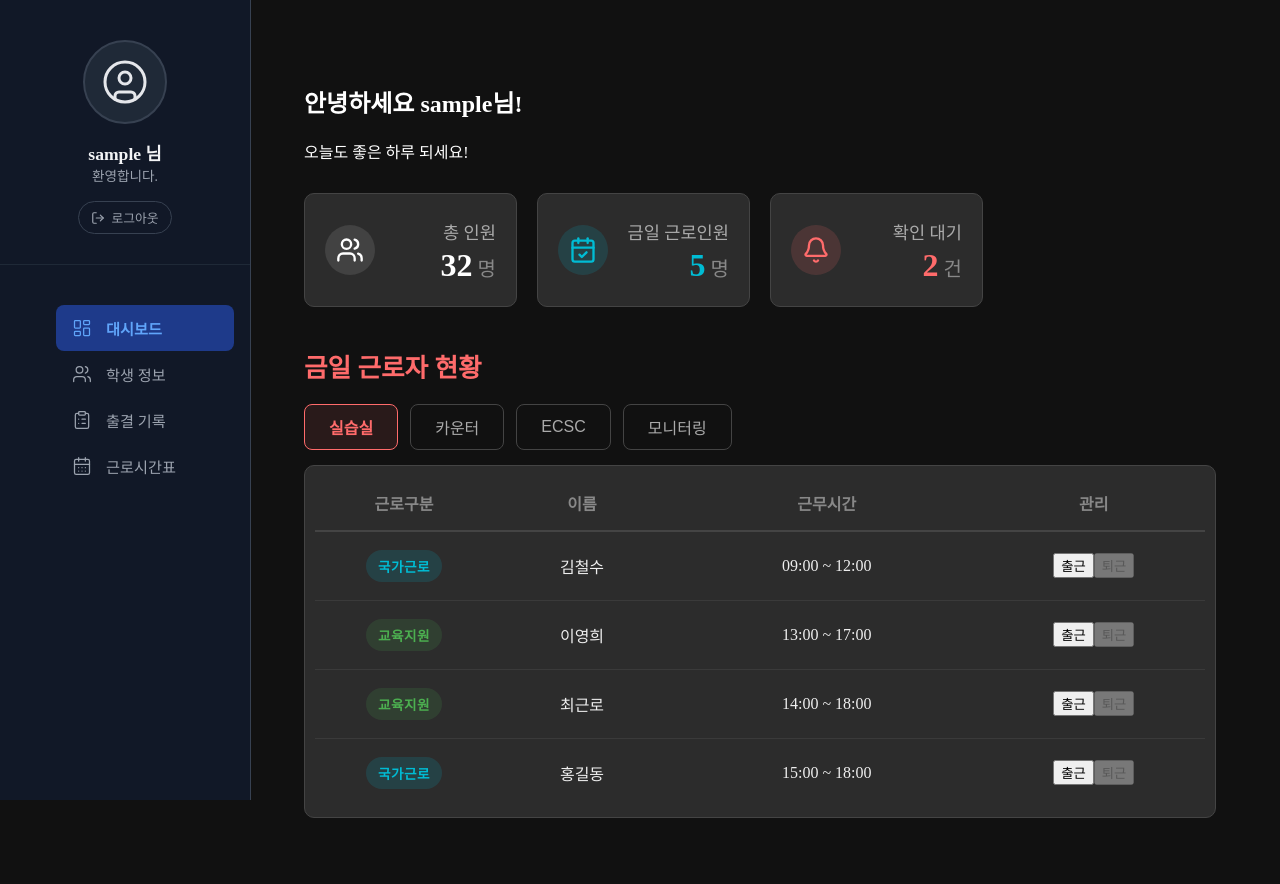
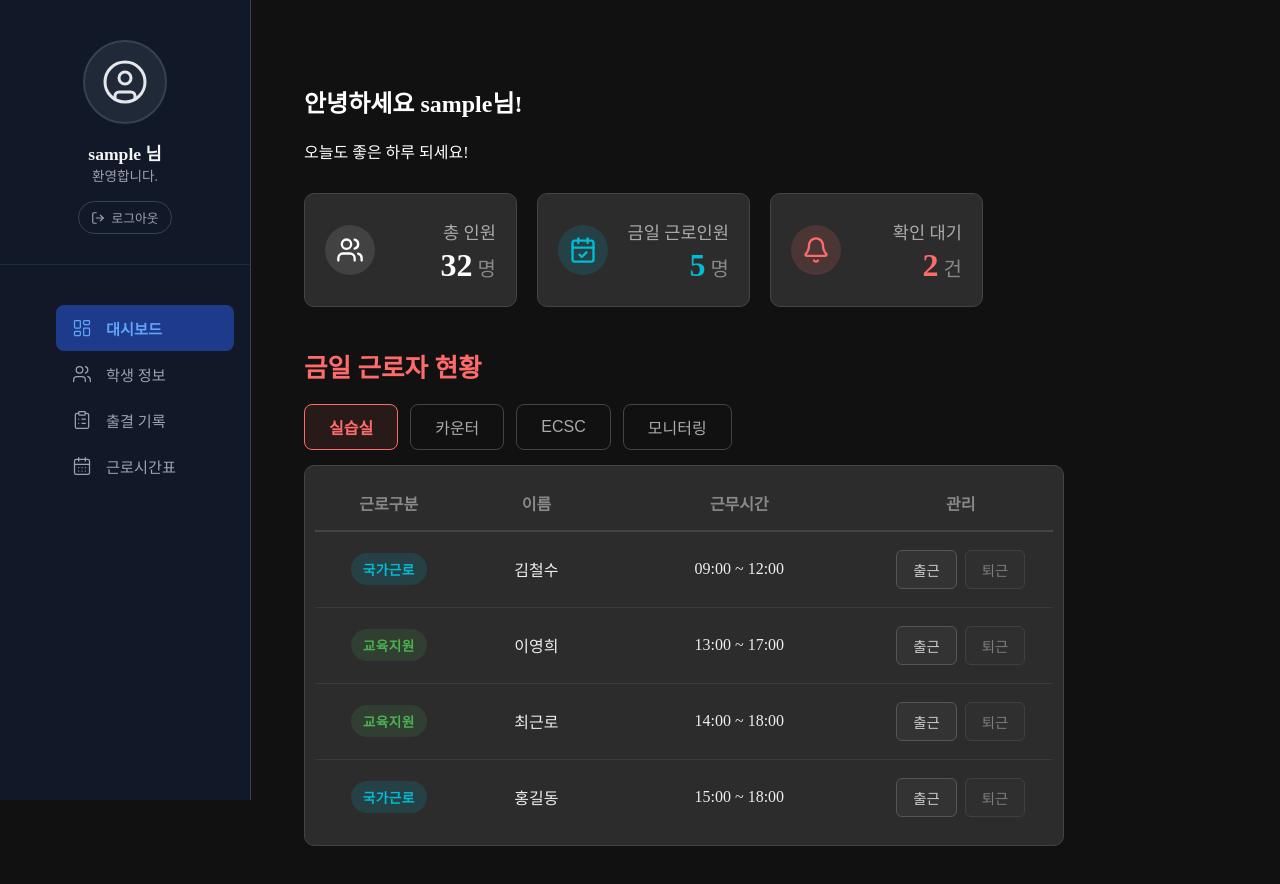
Before and after one commit to SHP-0701/student-manage-app, a Next.js app: page /dashboard in a window 1280 px wide. Shown: the top 884 px of the page. Built offline with nearby package versions, Linux system fonts and the light colour scheme; sample sign-in values are in the browser's storage.

Commit message:
대시보드 내 근로자 현황 section 너비 조정

```diff
--- a/styles/Dashboard.module.css
+++ b/styles/Dashboard.module.css
@@ -92,7 +92,7 @@
 /* 근로자 현황 섹션 */
 .workerSection {
   margin-top: 40px;
-  max-width: 1150px;
+  max-width: 760px;
 }
 
 .sectionTitle {
@@ -161,6 +161,7 @@
   border-bottom: 1px solid #3a3a3a;
   text-align: center;
   color: #eee;
+  vertical-align: middle;
 }
 
 .workerTable tbody tr {
@@ -205,3 +206,51 @@
   background-color: rgba(255, 255, 255, 0.1);
   color: #aaa;
 }
+
+/* 출/퇴근 관리 버튼 스타일 */
+.btnGroup {
+  display: flex;
+  justify-content: center;
+  gap: 8px;
+}
+
+/* 출/퇴근 기본 버튼 */
+.checkBtn {
+  padding: 8px 16px;
+  border: 1px solid #555;
+  border-radius: 6px;
+  background-color: #333;
+  color: #ccc;
+  cursor: pointer;
+  font-size: 0.9rem;
+  transition: all 0.2s;
+}
+
+/* 버튼 호버 효과(비활성화 상태 X) */
+.checkBtn:hover:not(:disabled) {
+  background-color: #444;
+  color: #fff;
+  border-color: #777;
+}
+
+/* 비활성화 상태 */
+.checkBtn:disabled {
+  opacity: 0.5;
+  cursor: not-allowed;
+}
+
+/* 근무중 상태(출근 버튼 누르면 활성화) */
+.working {
+  background-color: #00bcd4 !important;
+  border-color: #00bcd4 !important;
+  color: #fff;
+  font-weight: bold;
+}
+
+/* 근로완료(퇴근 버튼 누르면 활성화) */
+.done {
+  background-color: #ff6b6b !important;
+  border-color: #ff6b6b !important;
+  color: #fff;
+  font-weight: bold;
+}
```
